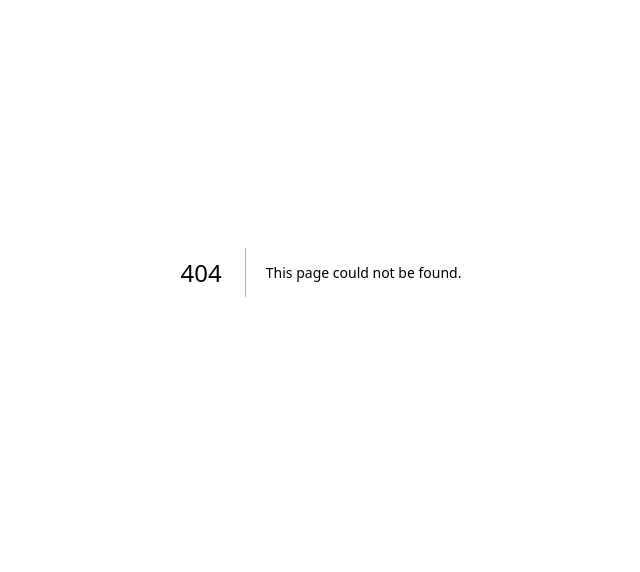
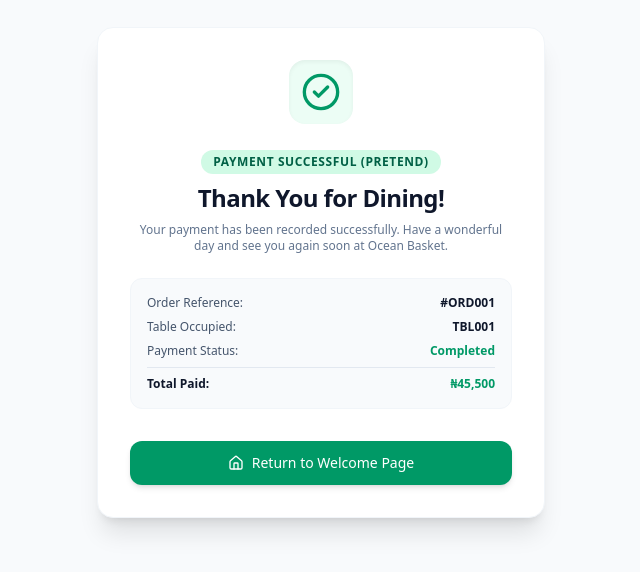
Before and after one commit to toyibahbadmus/chowly-app, a Next.js app: page /receipt in a window 1280 px wide. Before the commit this address had no page. Shown: the part 128-700 px from the top of the page, without its empty margins (319-959 px from the left). Built offline with nearby package versions, Linux system fonts and the light colour scheme.

Commit message:
feat: create final transaction receipt page

```diff
--- /dev/null
+++ b/src/app/receipt/page.tsx
@@ -0,0 +1,67 @@
+import Link from 'next/link';
+import { CheckCircle2, Utensils, Home, ArrowRight } from 'lucide-react';
+
+export default async function ReceiptPage({
+  searchParams,
+}: {
+  searchParams: Promise<{ order?: string; table?: string; session?: string }>;
+}) {
+  const params = await searchParams;
+  const orderId = params.order || 'ORD001';
+  const tableId = params.table || 'TBL001';
+
+  return (
+    <div className="min-h-screen bg-slate-50 flex flex-col items-center justify-center p-4">
+      <div className="max-w-md w-full bg-white rounded-2xl shadow-xl border border-slate-100 p-8 text-center space-y-6">
+
+        {/* Success Icon */}
+        <div className="mx-auto w-16 h-16 bg-emerald-50 rounded-2xl flex items-center justify-center text-emerald-600 shadow-inner">
+          <CheckCircle2 className="w-10 h-10" />
+        </div>
+
+        {/* Header Info */}
+        <div className="space-y-2">
+          <span className="inline-block bg-emerald-100 text-emerald-800 text-xs font-semibold px-3 py-1 rounded-full uppercase tracking-wider">
+            Payment Successful (Pretend)
+          </span>
+          <h1 className="text-2xl font-bold tracking-tight text-slate-900">Thank You for Dining!</h1>
+          <p className="text-xs text-slate-500">
+            Your payment has been recorded successfully. Have a wonderful day and see you again soon at Ocean Basket.
+          </p>
+        </div>
+
+        {/* Receipt Details Box */}
+        <div className="bg-slate-50 rounded-xl p-4 text-left space-y-2 text-xs border border-slate-100">
+          <div className="flex justify-between text-slate-600">
+            <span>Order Reference:</span>
+            <span className="font-semibold text-slate-900">#{orderId}</span>
+          </div>
+          <div className="flex justify-between text-slate-600">
+            <span>Table Occupied:</span>
+            <span className="font-semibold text-slate-900">{tableId}</span>
+          </div>
+          <div className="flex justify-between text-slate-600">
+            <span>Payment Status:</span>
+            <span className="font-semibold text-emerald-600">Completed</span>
+          </div>
+          <div className="flex justify-between text-slate-600 pt-2 border-t border-slate-200">
+            <span className="font-bold text-slate-900">Total Paid:</span>
+            <span className="font-bold text-emerald-600">₦45,500</span>
+          </div>
+        </div>
+
+        {/* Return Action */}
+        <div className="pt-2">
+          <Link
+            href="/"
+            className="w-full flex items-center justify-center gap-2 bg-emerald-600 hover:bg-emerald-700 text-white font-medium py-3 px-4 rounded-xl shadow-md transition-all duration-200 text-sm"
+          >
+            <Home className="w-4 h-4" />
+            <span>Return to Welcome Page</span>
+          </Link>
+        </div>
+
+      </div>
+    </div>
+  );
+}
```
